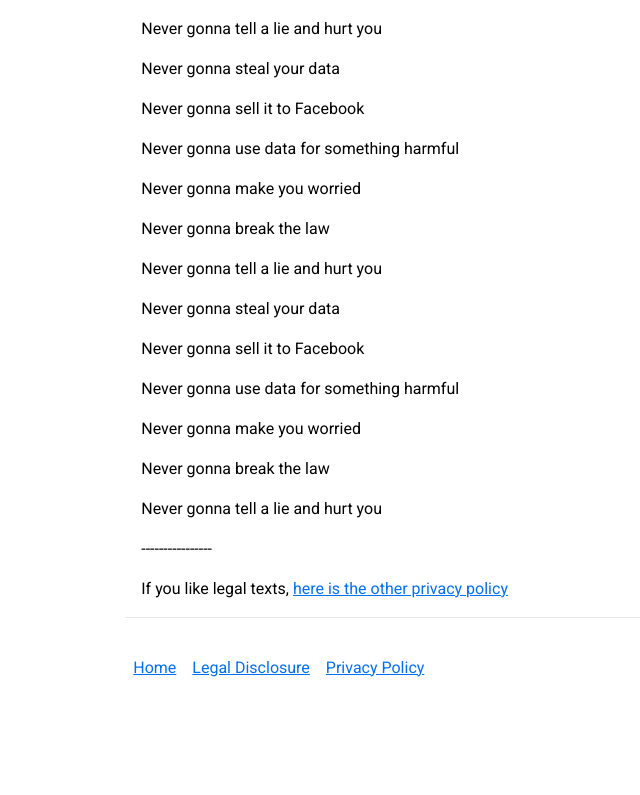
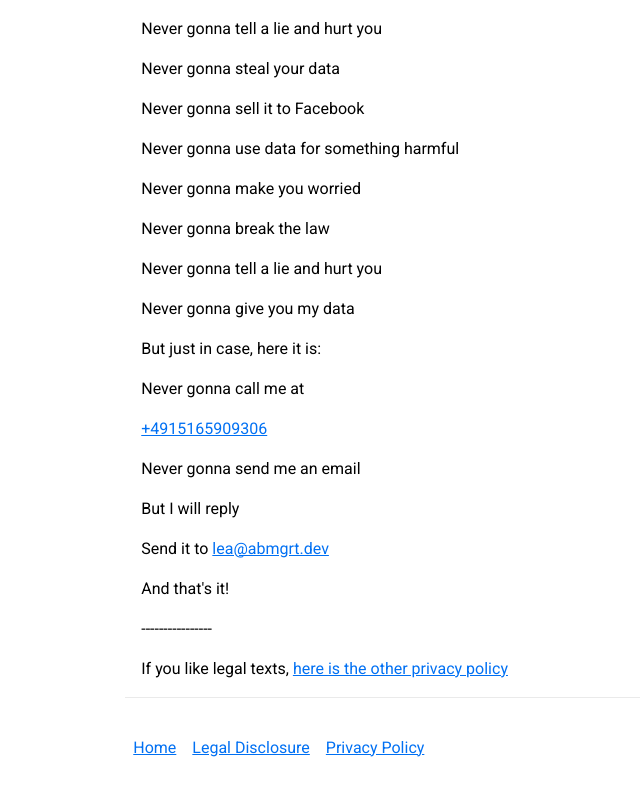
Before and after one commit to adrianbaumgart/abmgrt.dev, a Next.js app: page /privacy in a window 1280 px wide. Shown: the part 2002-2797 px from the top of the page, without its empty margins (205-845 px from the left). Before the commit the page ends 2719 px from the top, so only its background shows below. Built offline with nearby package versions, Linux system fonts and the light colour scheme.

Commit message:
Added contact information

```diff
--- a/pages/privacy.js
+++ b/pages/privacy.js
@@ -70,12 +70,20 @@ export default () => {
 					<p>Never gonna make you worried</p>
 					<p>Never gonna break the law</p>
 					<p>Never gonna tell a lie and hurt you</p>
-					<p>Never gonna steal your data</p>
-					<p>Never gonna sell it to Facebook</p>
-					<p>Never gonna use data for something harmful</p>
-					<p>Never gonna make you worried</p>
-					<p>Never gonna break the law</p>
-					<p>Never gonna tell a lie and hurt you</p>
+
+					<p>Never gonna give you my data</p>
+					<p>But just in case, here it is:</p>
+					<p>Never gonna call me at</p>
+					<p>
+						<a href="tel:+4915165909306">+4915165909306</a>
+					</p>
+					<p>Never gonna send me an email</p>
+					<p>But I will reply</p>
+					<p>
+						Send it to <a href="mailto:lea@abmgrt.dev">lea@abmgrt.dev</a>
+					</p>
+					<p>And that's it!</p>
+
 					<p>----------------</p>
 					<div>
 						<p>
```
